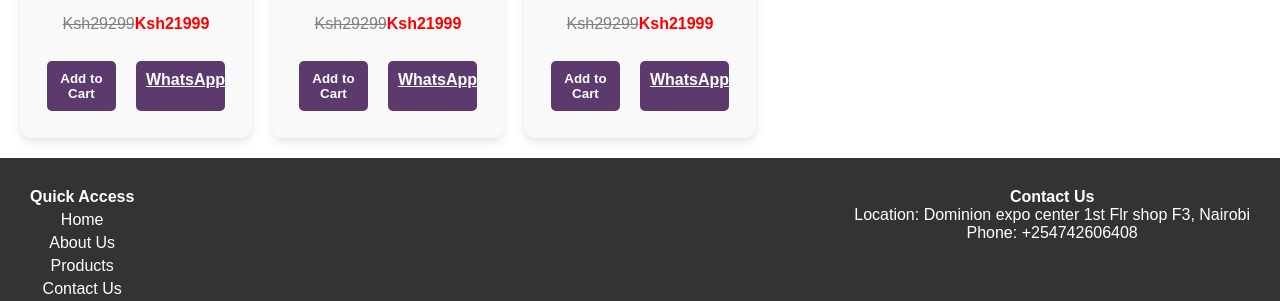
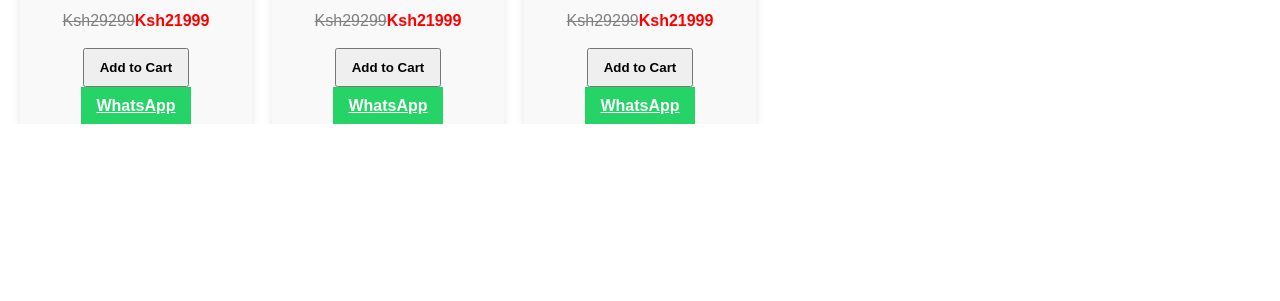
Before and after one commit to Iyonicinc/shopright, a plain HTML site: page index.html in a window 1280 px wide. Shown: the part 676-977 px from the top of the page. After the commit the page ends 800 px from the top, so only its background shows below. Drawn offline with Linux system fonts and the light colour scheme.

Commit message:
update content

```diff
--- a/CSS/style.css
+++ b/CSS/style.css
@@ -148,24 +148,21 @@
     font-weight: bold;
 }
 
-/* Ensure Add to Cart and WhatsApp buttons are in a row */
-.product-actions {
-    display: flex;
-    justify-content: space-between; /* Space between buttons */
-    margin-top: 10px; /* Space above buttons */
+.add-to-cart,
+.whatsapp-btn {
+    font-weight: bold; /* Make buttons bold */
+    padding: 10px 15px; /* Increase padding for better appearance */
+    margin: 10px; /* Space between buttons */
 }
 
-.add-to-cart, .whatsapp-btn {
-    background-color: #5d3a6d;
-    font-weight: bold; /* Make buttons bold */
-    margin: 10px; /* Space between buttons */
-    color: white;
-    border: none;
-    padding: 10px;
-    border-radius: 5px;
-    cursor: pointer;
-    text-align: center;
-    width: 45%; /* Make buttons take equal width */
+/* WhatsApp button official colors */
+.whatsapp-btn {
+    background-color: #25D366; /* WhatsApp green */
+    color: white; /* Text color */
+}
+
+.whatsapp-btn:hover {
+    background-color: #128C7E; /* Darker green on hover */
 }
 
 /* Footer styles */
@@ -174,8 +171,9 @@
     color: white;
     padding: 20px;
     text-align: center;
-    margin-top: auto; /* Ensures the footer is pushed to the bottom */
-    position: relative; /* Allows absolute positioning inside */
+    position: relative; /* Ensure footer is positioned properly */
+    margin-top: auto; /* Push footer to bottom */
+    height: 100px; /* Set a fixed height for the footer */
 }
 
 .footer-content {
@@ -204,16 +202,31 @@
     text-decoration: none;
 }
 
+.contact-info p {
+    margin: 5px 0;
+}
+
 .social-media a {
     margin: 0 10px; /* Space between icons */
 }
 
+/* Company Name at the bottom */
 .company-name {
-    background-color: #333; /* Match footer color */
-    padding: 10px 0; /* Padding for spacing */
-    position: absolute; /* Positioning at the bottom */
-    left: 0;
-    right: 0;
-    bottom: 0;
+    position: absolute; /* Fixed position to stay at the bottom */
+    bottom: 0; /* Align at the very bottom */
+    left: 0; /* Align to the left */
+    right: 0; /* Make it stretch across */
     text-align: left; /* Align text to the left */
+    padding: 10px 20px; /* Add some padding */
 }
+
+/* To lock the footer and prevent scrolling */
+html, body {
+    height: 100%;
+    overflow: hidden; /* Prevent scrolling */
+}
+
+.container {
+    overflow-y: auto; /* Enable scrolling within the container */
+    padding-bottom: 120px; /* Enough space for the footer */
+}
--- a/js/script.js
+++ b/js/script.js
@@ -1,5 +1,27 @@
-// Placeholder for any future JavaScript functionality
-// For now, we will just log when the page is loaded
-document.addEventListener('DOMContentLoaded', function () {
-    console.log('Page Loaded');
+// JavaScript for dropdown functionality
+const dropdowns = document.querySelectorAll('.dropdown');
+
+dropdowns.forEach(dropdown => {
+    const dropdownButton = dropdown.querySelector('.dropdown-btn');
+    const dropdownContent = dropdown.querySelector('.dropdown-content');
+
+    dropdownButton.addEventListener('click', (e) => {
+        e.preventDefault();
+        dropdownContent.classList.toggle('show');
+    });
+
+    window.addEventListener('click', (e) => {
+        if (!dropdown.contains(e.target)) {
+            dropdownContent.classList.remove('show');
+        }
+    });
 });
+
+document.addEventListener('DOMContentLoaded', () => {
+    const addToCartButtons = document.querySelectorAll('.add-to-cart');
+    addToCartButtons.forEach(button => {
+        button.addEventListener('click', () => {
+            alert('Product added to cart!');
+        });
+    });
+});
```
